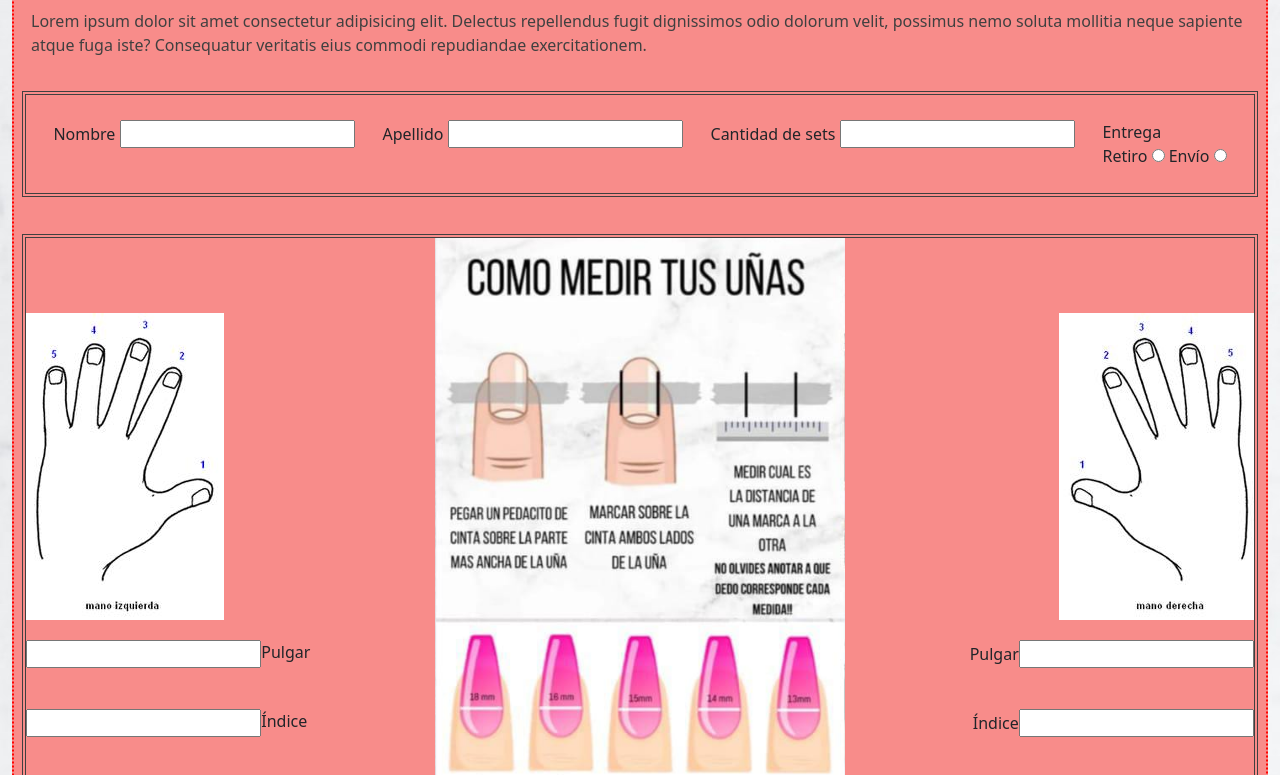
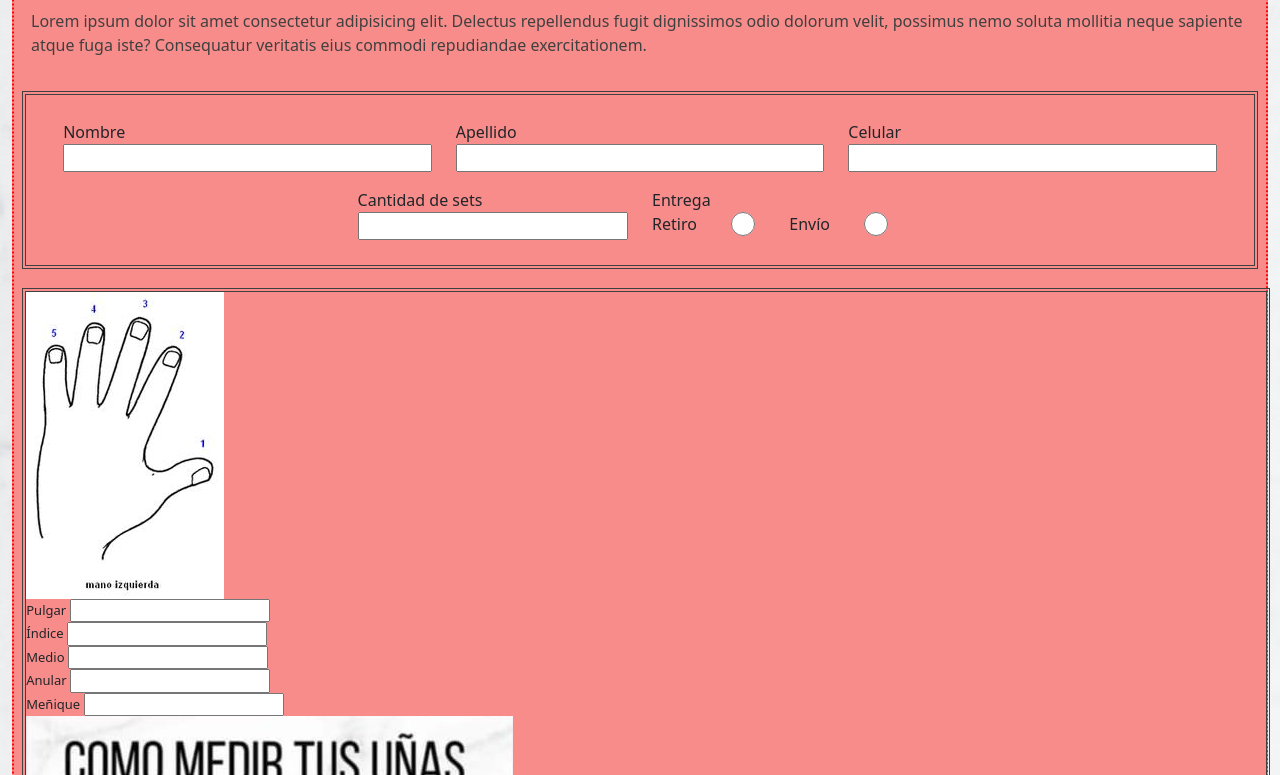
Before and after one commit to Darkrayito/PFPalacios, a website: page pages/contacto.html in a window 1280 px wide. Shown: the part 428-1203 px from the top of the page. Drawn offline with nearby package versions, Linux system fonts and the light colour scheme.

Commit message:
PF-Contacto

```diff
--- a/pages/contacto.html
+++ b/pages/contacto.html
@@ -40,24 +40,28 @@
         <section>
             <h2>Contacto</h2>
             <p>Lorem ipsum dolor sit amet consectetur adipisicing elit. Delectus repellendus fugit dignissimos odio dolorum velit, possimus nemo soluta mollitia neque sapiente atque fuga iste? Consequatur veritatis eius commodi repudiandae exercitationem.</p>
-            <fieldset>
+            <fieldset class="d-flex flex-column">
                 <form action="">
-                    <div id="personal-data">
-                        <div id="name-row">
+                    <div id="personal-data" class="row justify-content-center align-content-center">
+                        <div id="name-row" class="col-6 col-sm-4 mb-3">
                             <label for="name">Nombre</label>
                             <input type="text" name="" id="name">
                         </div>
-                        <div id="lastname-row">
+                        <div id="lastname-row" class="col-6 col-sm-4  mb-3">
                             <label for="lastname">Apellido</label>
                             <input type="text" name="" id="lastname">
-                            </div>
-                        <div id="quant-row">
+                        </div>
+                        <div id="phone-row" class="col-12 col-sm-4  mb-3">
+                            <label for="phone">Celular</label>
+                            <input id="phone" type="tel">
+                        </div>
+                        <div id="quant-row" class="col-4 col-sm-3 ">
                             <label for="set">Cantidad de sets</label>
                             <input type="number" name="quant-sets" id="set">
                         </div>
-                        <div>
+                        <div id="deliver-row" class="col-8 col-sm-3 ">
                             <label for="">Entrega</label>
-                            <div>
+                            <div class="d-flex flex-row">
                                 <label for="retiro">Retiro</label>
                                 <input type="radio" name="deliver" id="retiro">
                                 <label for="envio">Envío</label>
@@ -65,8 +69,8 @@
                             </div>
                         </div>
                     </div>
-                    <div id="hand-data">
-                        <div id="mano-izquierda">
+                    <div id="hand-data" class="col-12">
+                        <div id="mano-izquierda" class="col-6">
                             <img src="../img/Manoizq.png" alt="Mano izquierda">
                             <div class="medida-uña">
                                 <label for="">Pulgar</label>
@@ -89,10 +93,10 @@
                                 <input type="number" name="" id="">
                             </div>
                         </div>
-                        <div id="medicion">
+                        <div id="medicion" class="col-12">
                             <img src="../img/MedicionUñas.png" alt="Como medir las uñas">
                         </div>
-                        <div id="mano-derecha">
+                        <div id="mano-derecha" class="col-6">
                             <img src="../img/Manoder.png" alt="Mano derecha">
                             <div class="medida-uña">
                                 <label for="">Pulgar</label>
--- a/scss/_contacto.scss
+++ b/scss/_contacto.scss
@@ -1,129 +1,28 @@
-form{
-    display:flex;
-    flex-direction: column;
-}
+/*MAIN CONTACTO*/
 
 #personal-data{
     border: 4px double $gris-secundario;
     margin: 1.5% 0.5%;
     padding: 2%;
-    display: flex;
-    flex-direction: column;
-    justify-content: space-between;
-    align-items: flex-start;
-    column-gap: 2%;
+
+    input{
+        width: 100% ;
+    }
 }
 
-
-@media screen and (min-width:768px) {
-    #personal-data{
-        display: flex;
-        flex-direction: row;
-        justify-content: space-around;
-        flex-wrap: wrap;
-        column-gap: 2%;
-    }
-}
+// @media screen and (min-width:768px) {
+//     #personal-data{
+//     }
+// }
 
 #hand-data{
     border: 4px double $gris-secundario;
     margin: 1.5% 0.5%;
-    display: flex;
-    flex-direction: column;
-    justify-content: center;
-    align-items: center;
     font-size: small;
-
-    *{
-        flex: 1 1 0;
-    }
-}
-
-@media screen and (min-width:768px) {
-
-    #hand-data{
-        display: flex;
-        flex-direction: row;
-        justify-content: space-between;
-        font-size: medium;
-
-        *{
-            flex: 1 1 0;
-        }
-    }
-}
-
-#mano-izquierda{
-    @extend .hand-boxes;
-    align-items: flex-start;
-    order:2;
-    .medida-uña{
-        margin:5% 0;
-        display: flex;
-        flex-direction: row-reverse;
-        justify-content: space-between;
-    }
-
-}
-
-@media screen and (min-width:768px) {
-    #mano-izquierda{
-        order:1;
-        .medida-uña{
-            margin:5% 0;
-            display: flex;
-            flex-direction: row-reverse;
-            justify-content: space-around;
-        }
-
-    }
-}
-
-#medicion{
-    order:1;
-}
-
-@media screen and (min-width:768px) {
-    #medicion{
-        order:2
-    }
-}
-
-#mano-derecha{
-    @extend .hand-boxes;
-    align-items: flex-start;
-    order:2;
-
-    .medida-uña{
-        margin:5% 0;
-        display: flex;
-        flex-direction: row;
-        justify-content: space-between;
-        align-items: stretch;
-    }
-}
-
-@media screen and (min-width:768px) {
-
-    #mano-derecha{
-        align-items: flex-end;
-        order:3;
-
-        .medida-uña{
-            margin:5% 0;
-            display: flex;
-            flex-direction: row;
-            justify-content: space-between;
-            align-items: center;
-        }
-    }
 }
 
 
 #design{
     border: 4px double $gris-secundario;
-    display: flex;
-    flex-direction: column;
-    justify-content: center;
     margin: 1.5% 0.5%;
 }
--- a/scss/_globals.scss
+++ b/scss/_globals.scss
@@ -318,9 +318,3 @@ footer{
     height: 0 ;
     overflow: hidden;
 }
-
-.hand-boxes{
-    display: flex;
-    flex-direction: column;
-    justify-content: space-evenly;
-}
--- a/scss/_nosotros.scss
+++ b/scss/_nosotros.scss
@@ -1,3 +1,5 @@
+/*MAIN NOSOTROS*/
+
 #nosotros-wrapper{
     padding: 5%;
 
@@ -15,7 +17,8 @@
 @media screen and (min-width:768px) {
 
     #nosotros-wrapper{
-        font-size: large;
+        font-size: larger;
+        line-height: 2.5rem;
 
         .img-wrapper{
             padding:2.5%;
--- a/scss/_trabajos.scss
+++ b/scss/_trabajos.scss
@@ -1,13 +1,31 @@
 /*MAIN TRABAJOS*/
+
 .carousel-inner{
     background-image: radial-gradient($rojo-secundario 1%,$rojo-background );
     border: 1px solid $rojo-background;
     border-radius: 5%;
 
-    .carousel-item>img{
-        padding: 5px;
+    img{
         width: 50%;
         margin: 0 auto;
-        max-height: 630px;
+        max-height: 450px;
+        border-radius: 15px;
+        box-shadow: 0px 1px 20px $rojo-secundario;
     }
 }
+
+.Card{
+    img{
+        border-radius: 10px;
+        margin-bottom: 2%;
+        box-shadow: 0px -3px 10px $rojo-primario;
+    }
+
+}
+
+#Diseños{
+    img{
+        border-radius: 15px;
+        box-shadow: 1px 7px 10px white;
+    }
+}
```
Also changed, not shown: pages/trabajos.html (+11 -11 lines), css/styles.css, 1 other file.
